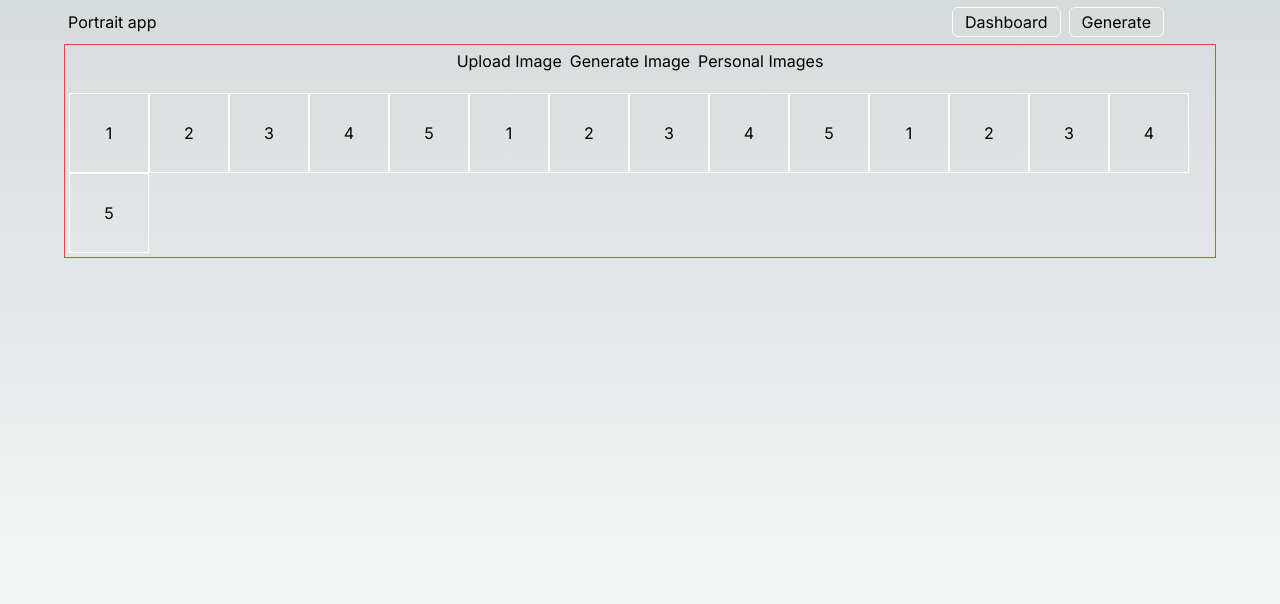
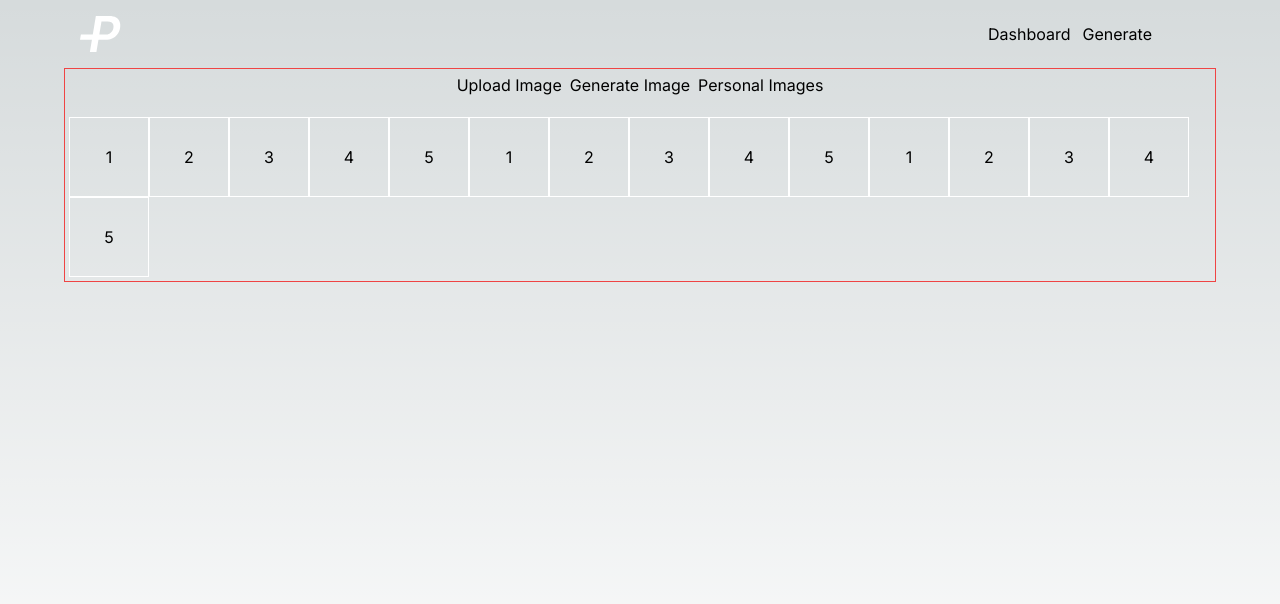
Before and after one commit to ronbarrantes/portraits, a Next.js app: page / in a window 1280 px wide. Shown: the top 604 px of the page. Built offline with nearby package versions, Linux system fonts and the light colour scheme.

Commit message:
Saving progress

```diff
--- a/src/app/components/PageLayout.tsx
+++ b/src/app/components/PageLayout.tsx
@@ -1,31 +1,36 @@
 import Link from 'next/link'
 
 import { UserButton } from '@clerk/nextjs'
+import classNames from 'classnames'
+
+import { Logo } from '@/ui/Logo'
 
 interface PageLayoutProps {
   children: React.ReactNode
 }
 
+const LinkButton = ({ href, children }: { href: string; children: string }) => (
+  <Link
+    href={href}
+    className="pb-0.5 hover:border-b-2 border-transparent hover:border-violet-600 hover:text-violet-600 disabled:!bg-rose-900"
+    // disabled:!bg-rose-900
+  >
+    {children}
+  </Link>
+)
+
 export const MainNav = () => {
   return (
     <nav className="flex items-center">
-      <ul className="flex items-center gap-2">
+      <ul className="flex items-center gap-3">
         <li>
-          <Link className="p-3 py-1 border border-white rounded-md" href="/">
-            Dashboard
-          </Link>
+          <LinkButton href="/">Dashboard</LinkButton>
         </li>
-
         <li>
-          <Link
-            className="p-3 py-1 border border-white rounded-md"
-            href="/generate"
-          >
-            Generate
-          </Link>
+          <LinkButton href="/generate">Generate</LinkButton>
         </li>
       </ul>
-      <div className="ml-3 w-9 h-9 ">
+      <div className="ml-3 w-9 h-9">
         <UserButton
           appearance={{
             elements: {
@@ -42,8 +47,10 @@ export const MainNav = () => {
 export const PageLayout = ({ children }: PageLayoutProps) => {
   return (
     <div className="flex flex-col items-center min-h-screen">
-      <header className="flex items-center justify-between w-full p-1 sm:max-w-6xl">
-        <Link href="/">Portrait app</Link>
+      <header className="flex items-center justify-between w-full p-4 sm:max-w-6xl">
+        <Link href="/" aria-label="Portrait app logo">
+          <Logo />
+        </Link>
         <MainNav />
       </header>
       <main className="flex flex-col items-center justify-between w-full gap-5 p-1 border border-red-500 sm:max-w-6xl">
```
